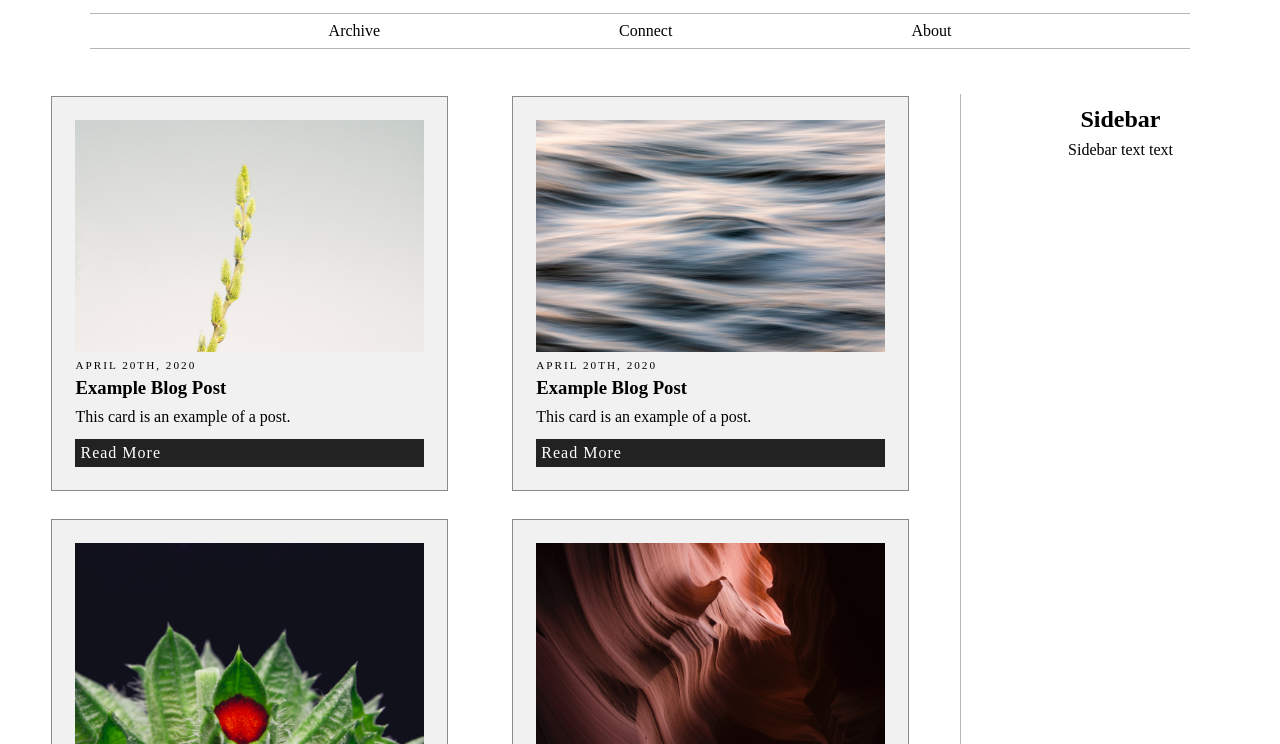
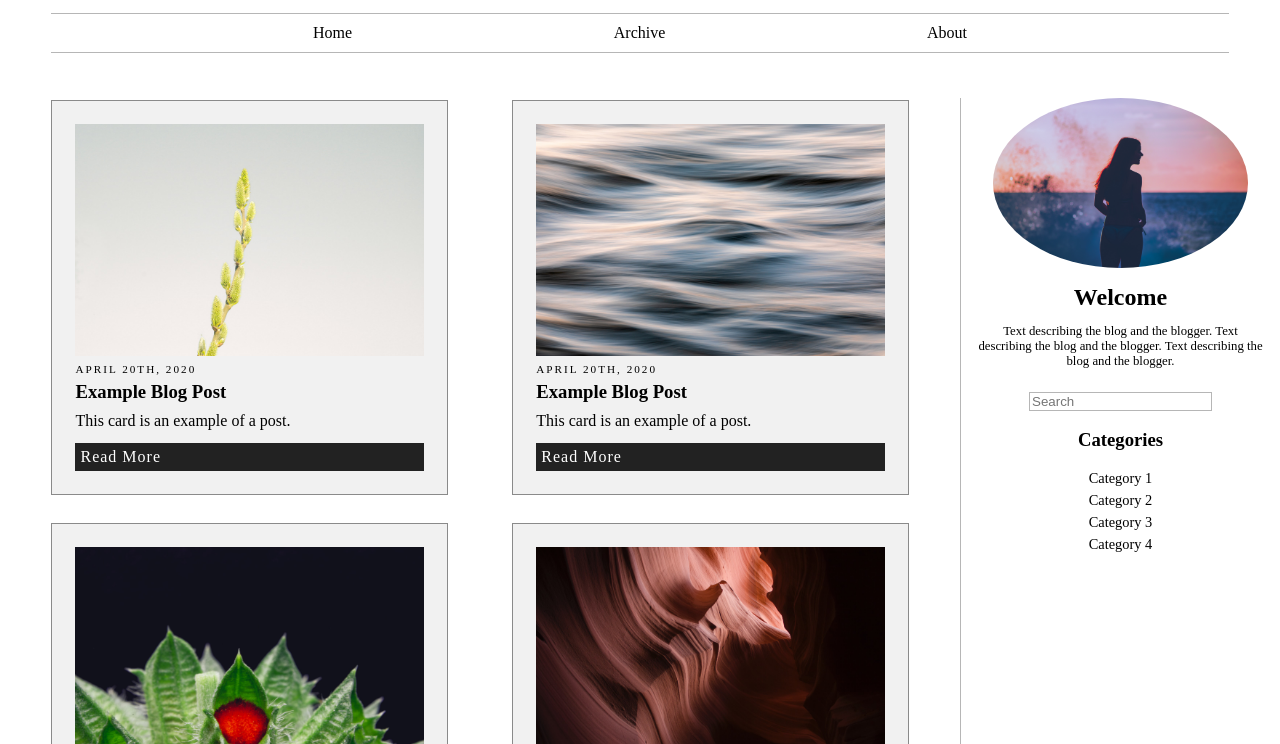
Before and after one commit to theauk/Udacity-Front-End-Nanodegree, a plain HTML site: page Personal Blog Website/index.html in a window 1280 px wide. Shown: the part 56-800 px from the top of the page. Drawn offline with Linux system fonts and the light colour scheme.

Commit message:
Finish main page

```diff
--- a/Personal Blog Website/css/style.css
+++ b/Personal Blog Website/css/style.css
@@ -30,11 +30,13 @@ header {
     border-bottom: 1px solid rgb(182, 182, 182);
     margin-left: 7%;
     margin-right: 7%;
+    padding-top: 10px;
+    padding-bottom: 10px;
 }
 
-.category p {
-    margin-block-start: 0.5em;
-    margin-block-end: 0.5em;
+.category a {
+    text-decoration: none;
+    color: black;
 }
 
 #post-cards {
@@ -100,9 +102,26 @@ header {
     margin-block-end: 0.2em;
 }
 
-.sidebar p {
-    margin-block-start: 0.5em;
-    margin-block-end: 0.5em;
+.profile-image {
+    max-width: 80%;
+    border-radius: 50%;
+}
+
+.categories-text {
+    font-size: 0.9em;
+    margin-bottom: 5px;
+    text-decoration: none;
+    color: black;
+}
+
+.search-bar {
+    border: 1px solid rgb(182, 182, 182);
+    margin-top: 10px;
+}
+
+.categories-sidebar {
+    display: flex;
+    flex-direction: column;
 }
 
 footer {
@@ -117,9 +136,23 @@ footer {
 
 @media screen and (max-width: 500px) {
     .sidebar {
-      /*visibility: hidden;*/
+        border-left: none;
+        border-top: 1px solid rgb(182, 182, 182);
+        margin: 7% 7% 5% 7%;
     }
-  }
+    .profile-image, .sidebar h2, .categories-sidebar {
+        display: none;
+    }
+    .sidebar-text {
+        margin-left: 7%;
+        margin-right: 7%;
+        font-size: 0.9em;
+    }
+    .search-bar {
+        width: 40%;
+    }
+
+}
 
 /* Large Screens */
 
@@ -130,6 +163,10 @@ footer {
         grid-template-rows: 1fr 10fr 1fr;
         grid-template-areas: "header header header header" "content content content about" "footer footer footer footer";
     }
+    #categories-bar {
+        margin-left: 4%;
+        margin-right: 4%;
+    }
     #post-cards {
         grid-area: content;
         display: grid;
@@ -137,4 +174,9 @@ footer {
         grid-template-rows: 1fr 1fr;
         padding: 2%;
     }
+    .sidebar-text {
+        font-size: 0.8em;
+        margin-left: 15px;
+        margin-right: 15px;
+    }
 }
--- a/Personal Blog Website/index.html
+++ b/Personal Blog Website/index.html
@@ -17,13 +17,13 @@
       </div>
       <div id="categories-bar">
         <div class="category">
-          <p>Archive</p>
+          <a href="#">Home</a>
         </div>
         <div class="category">
-          <p>Connect</p>
+          <a href="#">Archive</a>
         </div>
         <div class="category">
-          <p>About</p>
+          <a href="#">About</a>
         </div>
       </div>
     </header>
@@ -59,8 +59,19 @@
       </div>
     </section>
     <div class="sidebar">
-      <h2>Sidebar</h2>
-      <p>Sidebar text text</p>
+      <img class="profile-image" src="/img/faultycamera-jRIstMZXUlA-unsplash.jpg" alt="">
+      <h2>Welcome</h2>
+      <p class="sidebar-text">Text describing the blog and the blogger. Text describing the blog and the blogger. Text
+        describing the blog
+        and the blogger.</p>
+      <input class="search-bar" type="text" placeholder="Search">
+      <div class="categories-sidebar">
+        <h3>Categories</h3>
+        <a class="categories-text" href="#">Category 1</a>
+        <a class="categories-text" href="#">Category 2</a>
+        <a class="categories-text" href="#">Category 3</a>
+        <a class="categories-text" href="#">Category 4</a>
+      </div>
     </div>
     <footer>
       Copyright © 2020
```
Also changed, not shown: Personal Blog Website/img/faultycamera-jRIstMZXUlA-unsplash.jpg (added).
